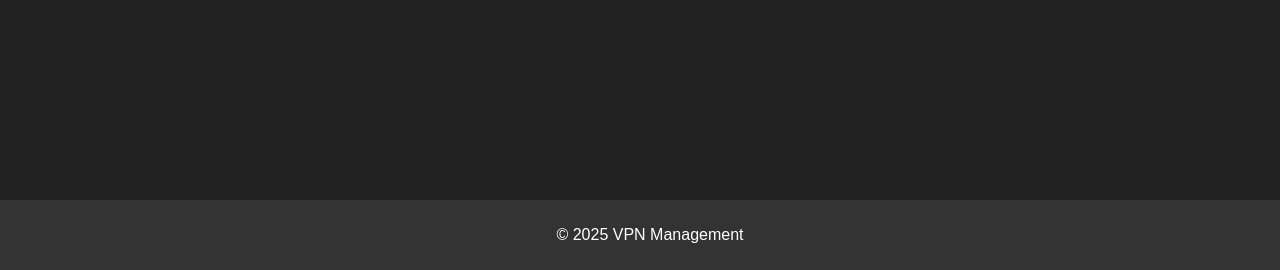
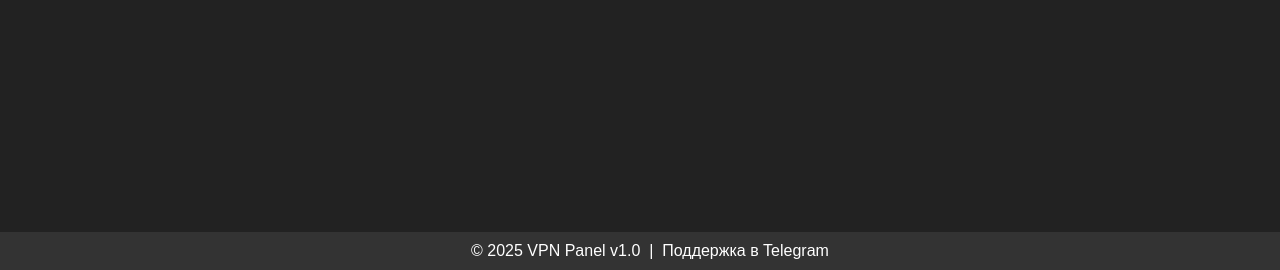
Before and after one commit to Rostarc/web-cabinet, a PHP site: page / in a window 1280 px wide. Shown: the part 530-800 px from the top of the page. Run offline with PHP 8.4, Linux system fonts and the light colour scheme.

Commit message:
Update footer.php

```diff
--- a/inc/footer.php
+++ b/inc/footer.php
@@ -1,6 +1,11 @@
 <!-- /var/www/html/inc/footer.php -->
     <footer>
-        <p>© <?php echo date('Y'); ?> VPN Management</p>
+        <span>© <?php echo date('Y'); ?> VPN Panel v<?php echo SITE_VERSION; ?></span>
+        &nbsp;|&nbsp;
+        <a href="https://t.me/vpn_vendor" target="_blank">
+            <!-- Если есть своя иконка телеграм, вставьте <img src="/img/telegram-icon.png" ...> -->
+            Поддержка в Telegram
+        </a>
     </footer>
 </body>
 </html>
```
